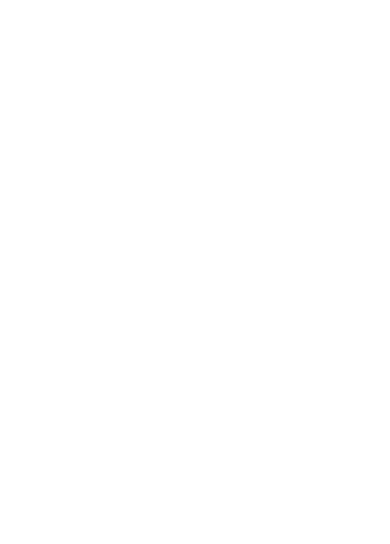
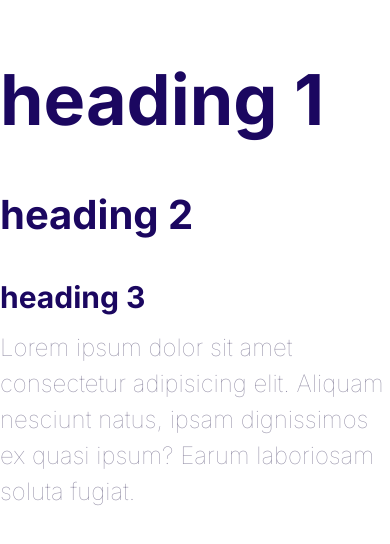
Before and after one commit to SCL93/CloudService-WebsiteTest, a plain HTML site: page index.html in a window 390 px wide. Drawn offline with Linux system fonts and the light colour scheme.

Commit message:
Define styles for fonts (mobile/pc)

```diff
--- a/CSS/styes.css
+++ /dev/null
@@ -1,8 +0,0 @@
-/* GLOBAL VARIABLES */
-:root {
-    --color-primary: #2584ff;
-    --color-secondary: #00d9ff;
-    --color-accent: #ff3400;
-    --color-heading: #1b0760;
-    --color-body: #918ca4;
-}
--- /dev/null
+++ b/CSS/styles.css
@@ -0,0 +1,58 @@
+/* GLOBAL VARIABLES */
+:root {
+    --color-primary: #2584ff;
+    --color-secondary: #00d9ff;
+    --color-accent: #ff3400;
+    --color-heading: #1b0760;
+    --color-body: #918ca4;
+}
+
+/* This makes it so that 1rem = 10px */
+html {
+    font-size: 62.5%;
+}
+
+body {
+    font-family: Inter, Arial, Helvetica, sans-serif;
+    font-size: 2.4rem;
+    line-height: 1.5;
+    color: var(--color-body);
+}
+
+h1,h2,h3 {
+    color: var(--color-heading);
+    margin-bottom: 1rem;
+}
+
+h1 {
+    font-size: 7rem;
+}
+
+h2 {
+    font-size: 4rem;
+}
+
+h3 {
+    font-size: 3rem;
+}
+
+p {
+    margin-top: 0;
+}
+
+@media screen and (min-width: 1024px) {
+    body {
+        font-size: 1.8rem;
+    }
+    h1 {
+        font-size: 8rem;
+    }
+    h2 {
+        font-size: 4rem;
+    }
+    h3 {
+        font-size: 2.4rem;
+    }
+
+
+}
--- a/index.html
+++ b/index.html
@@ -1,14 +1,27 @@
 <!DOCTYPE html>
 <html lang="en">
-<head>
-    <meta charset="UTF-8">
-    <meta http-equiv="X-UA-Compatible" content="IE=edge">
-    <meta name="viewport" content="width=device-width, initial-scale=1.0">
+  <head>
+    <meta charset="UTF-8" />
+    <meta http-equiv="X-UA-Compatible" content="IE=edge" />
+    <meta name="viewport" content="width=device-width, initial-scale=1.0" />
     <title>Document</title>
-    <link rel="stylesheet" href="/CSS/normalize.css">
-    <link rel="stylesheet" href="/CSS/styes.css">
-</head>
-<body>
+    <link rel="preconnect" href="https://fonts.googleapis.com" />
+    <link rel="preconnect" href="https://fonts.gstatic.com" crossorigin />
+    <link
+      href="https://fonts.googleapis.com/css2?family=Inter:wght@100;700&display=swap"
+      rel="stylesheet"
+    />
 
-</body>
+    <link rel="stylesheet" href="/CSS/normalize.css" />
+    <link rel="stylesheet" href="/CSS/styles.css" />
+  </head>
+  <body>
+    <h1>heading 1</h1>
+    <h2>heading 2</h2>
+    <h3>heading 3</h3>
+    <p>
+      Lorem ipsum dolor sit amet consectetur adipisicing elit. Aliquam nesciunt
+      natus, ipsam dignissimos ex quasi ipsum? Earum laboriosam soluta fugiat.
+    </p>
+  </body>
 </html>
```
